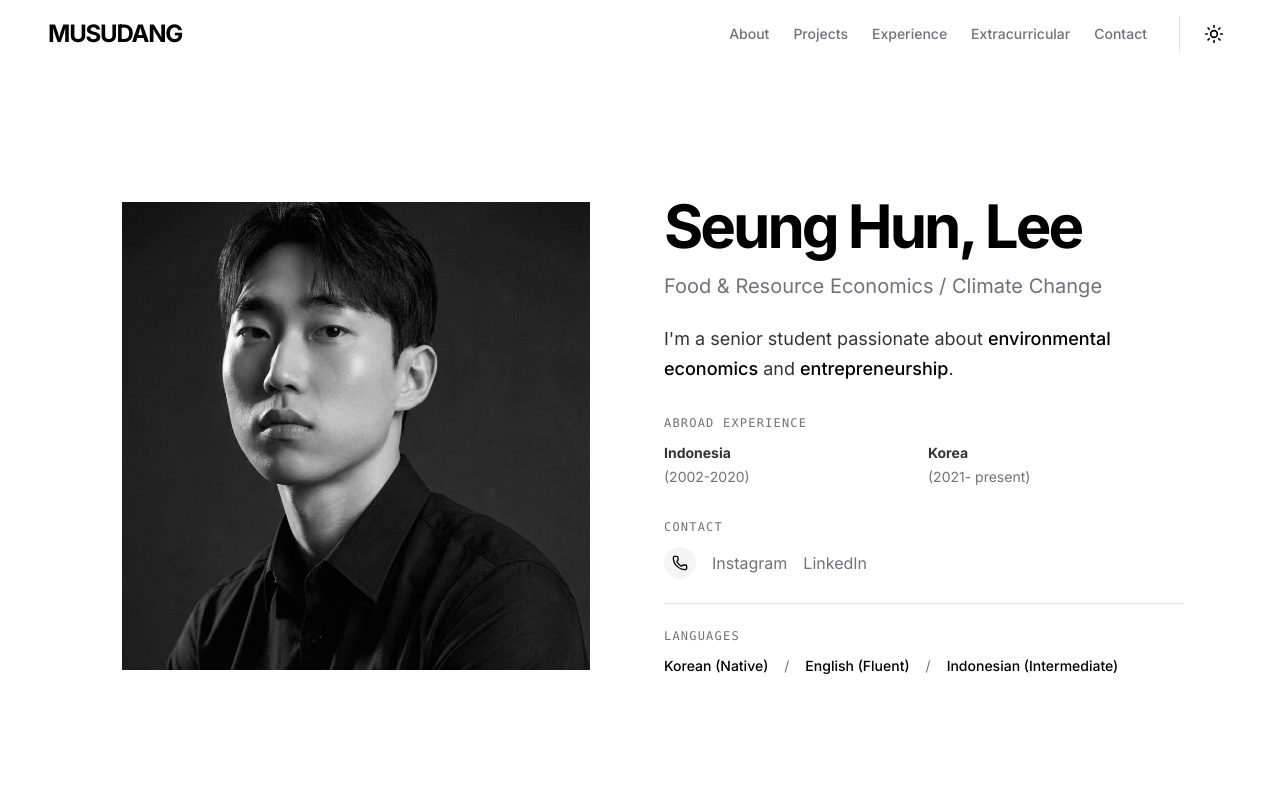
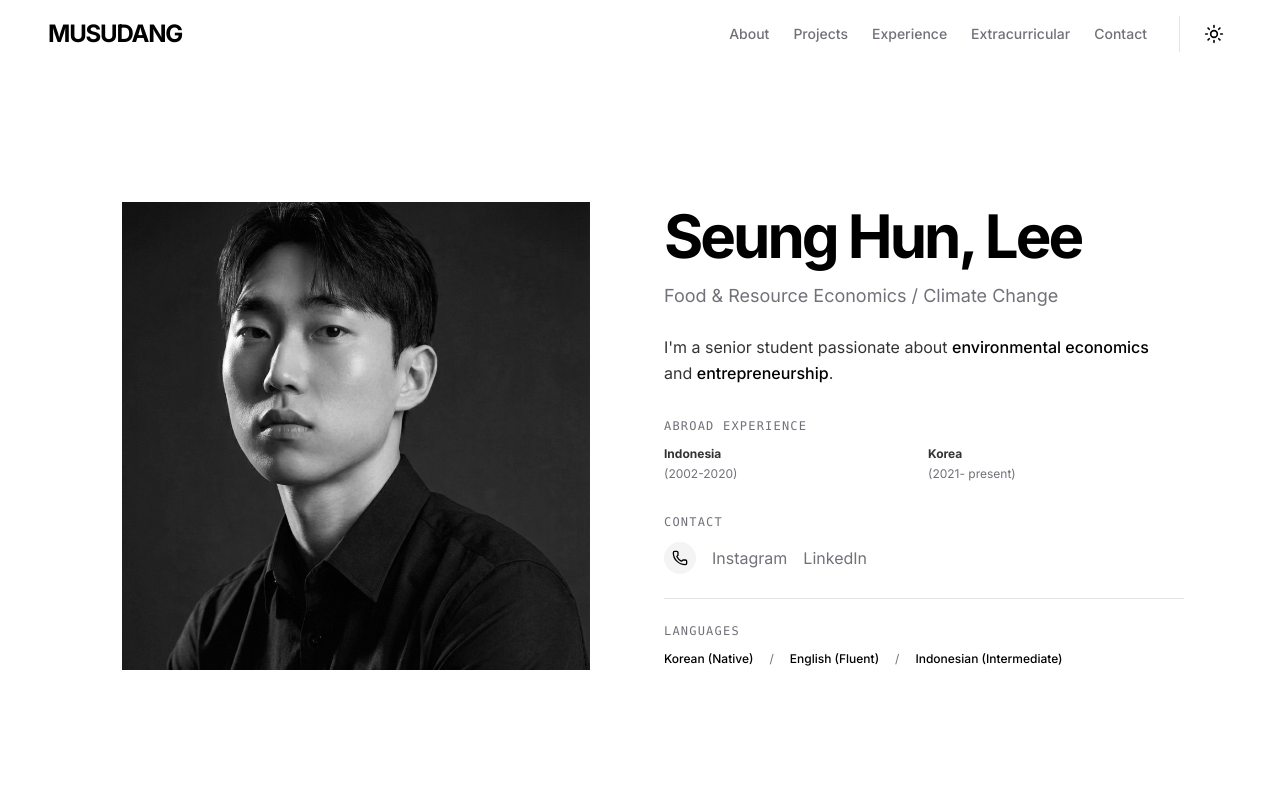
Before and after one commit to musudang/portfolio_LEE, a Next.js app: page / in a window 1280 px wide. Shown: the top 800 px of the page. Built offline with nearby package versions, Linux system fonts and the light colour scheme.

Commit message:
218time2339

```diff
--- a/src/app/page.tsx
+++ b/src/app/page.tsx
@@ -47,18 +47,18 @@ export default function Home() {
                 <h1 className="text-4xl md:text-6xl font-bold tracking-tighter mb-4">
                   Seung Hun, Lee
                 </h1>
-                <p className="text-xl text-muted-foreground">
+                <p className="text-lg text-muted-foreground">
                   Food & Resource Economics / Climate Change
                 </p>
               </div>
 
-              <div className="space-y-4 text-lg leading-relaxed max-w-lg text-foreground/80">
+              <div className="space-y-4 text-base leading-relaxed max-w-lg text-foreground/80">
                 <p>
                   I'm a senior student passionate about <span className="text-foreground font-medium">environmental economics</span> and <span className="text-foreground font-medium">entrepreneurship</span>.
                 </p>
                 <div className="pt-4">
                   <h3 className="text-xs font-mono text-muted-foreground mb-3 uppercase tracking-widest">Abroad Experience</h3>
-                  <div className="grid grid-cols-2 gap-4 text-sm">
+                  <div className="grid grid-cols-2 gap-4 text-xs">
                     <div>
                       <h4 className="font-bold mb-1">Indonesia</h4>
                       <p className="text-muted-foreground">(2002-2020)</p>
@@ -88,7 +88,7 @@ export default function Home() {
 
               <div className="pt-6 border-t border-border">
                 <h3 className="text-xs font-mono text-muted-foreground mb-3 uppercase tracking-widest">Languages</h3>
-                <div className="flex flex-wrap gap-x-4 gap-y-2 text-sm">
+                <div className="flex flex-wrap gap-x-4 gap-y-2 text-xs">
                   <span className="font-medium">Korean (Native)</span>
                   <span className="text-muted-foreground">/</span>
                   <span className="font-medium">English (Fluent)</span>
```
